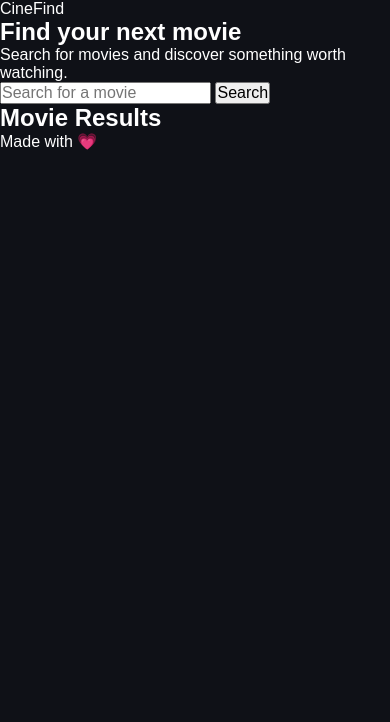
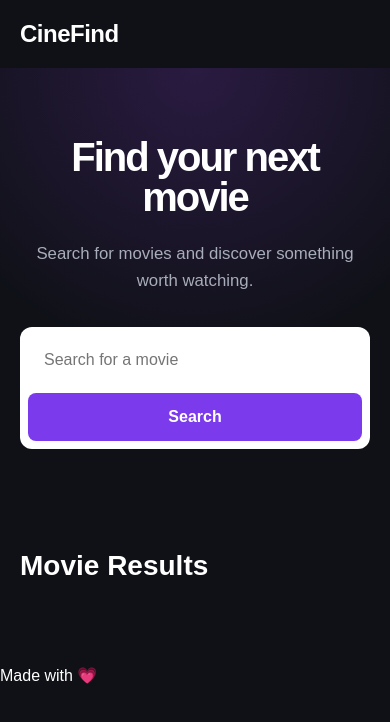
Before and after one commit to faithsamuel/cinefind, a plain HTML site: page index.html in a window 390 px wide. Drawn offline with Linux system fonts and the light colour scheme.

Commit message:
Updated the styles for the Landing page

```diff
--- a/style.css
+++ b/style.css
@@ -21,3 +21,148 @@
 button {
   cursor: pointer;
 }
+
+/* Header */
+
+.logo {
+  max-width: 1200px;
+  margin: 0 auto;
+  padding: 24px 32px;
+
+  font-size: 1.5rem;
+  font-weight: 800;
+  letter-spacing: -0.5px;
+}
+
+.hero {
+  min-height: 500px;
+  display: flex;
+  align-items: center;
+  justify-content: center;
+  text-align: center;
+  padding: 80px 24px;
+
+  background:
+    radial-gradient(
+      circle at top,
+      rgba(92, 45, 145, 0.35),
+      transparent 60%
+    );
+}
+
+.hero-content {
+  width: 100%;
+  max-width: 750px;
+}
+
+.hero h1 {
+  font-size: clamp(2.5rem, 6vw, 4.5rem);
+  line-height: 1;
+  letter-spacing: -2px;
+  margin-bottom: 24px;
+}
+
+.description {
+  max-width: 550px;
+  margin: 0 auto 32px;
+
+  font-size: 1.05rem;
+  line-height: 1.6;
+  color: #a7adba;
+}
+
+.search-form {
+  display: flex;
+  max-width: 650px;
+  margin: 0 auto;
+
+  background: #ffffff;
+  border-radius: 12px;
+  padding: 6px;
+}
+
+.search-form input {
+  flex: 1;
+  border: none;
+  outline: none;
+  padding: 16px;
+
+  font-size: 1rem;
+  color: #222;
+  background: transparent;
+}
+
+.search-form button {
+  border: none;
+  border-radius: 8px;
+  padding: 0 24px;
+
+  background: #7c3aed;
+  color: #ffffff;
+
+  font-weight: 600;
+  transition: transform 0.2s ease, background 0.2s ease;
+}
+
+.search-form button:hover {
+  background: #6d28d9;
+  transform: translateY(-1px);
+}
+
+/* Results Section */
+
+.results-section {
+  max-width: 1200px;
+  margin: 0 auto;
+  padding: 40px 32px 80px;
+}
+
+.results-section h2 {
+  margin-bottom: 24px;
+  font-size: 1.75rem;
+}
+
+.movie-grid {
+  display: grid;
+  grid-template-columns: repeat(4, 1fr);
+  gap: 24px;
+}
+
+
+/* Media queries */
+
+@media (max-width: 900px) {
+  .movie-grid {
+    grid-template-columns: repeat(3, 1fr);
+  }
+}
+
+@media (max-width: 650px) {
+  .logo {
+    padding: 20px;
+  }
+
+  .hero {
+    min-height: 450px;
+    padding: 60px 20px;
+  }
+
+  .search-form {
+    flex-direction: column;
+    gap: 8px;
+    padding: 8px;
+  }
+
+  .search-form button {
+    min-height: 48px;
+  }
+
+  .results-section {
+    padding: 32px 20px 60px;
+  }
+
+  .movie-grid {
+    grid-template-columns: repeat(2, 1fr);
+    gap: 16px;
+  }
+}
```
